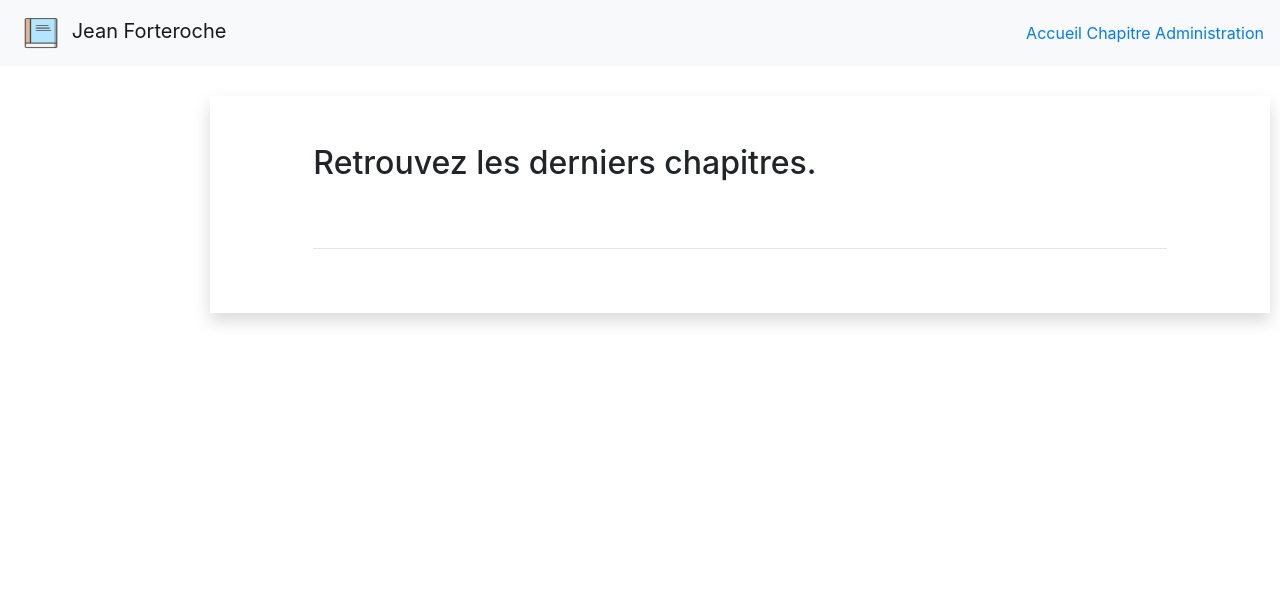
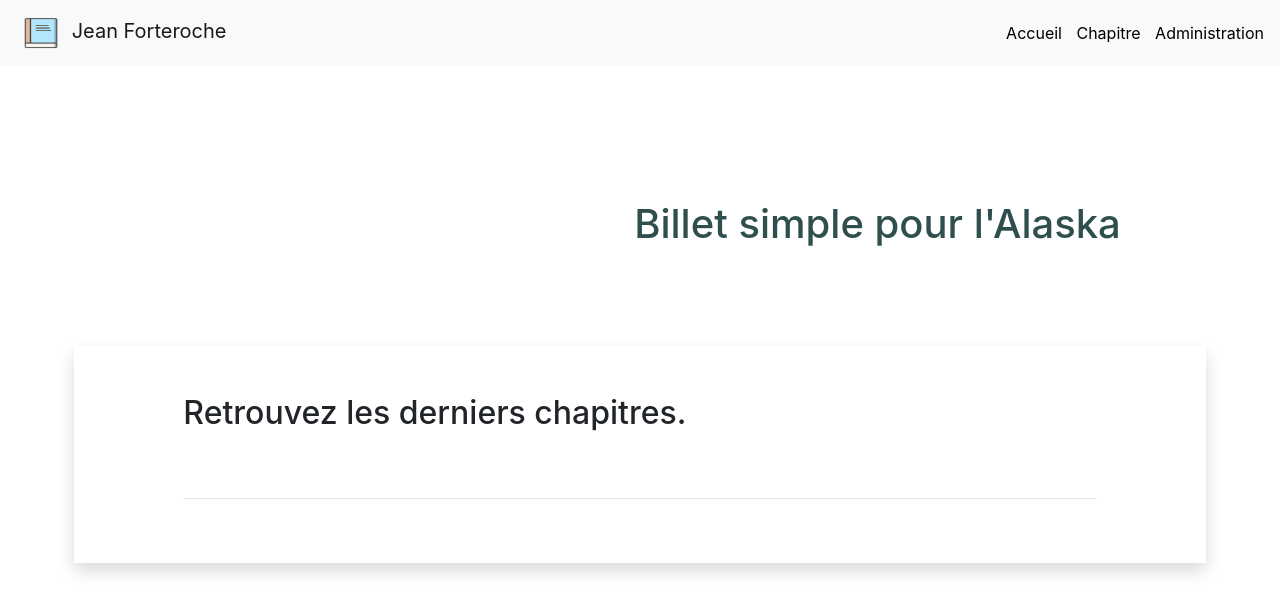
Before and after one commit to medlamrani/Blog-Ecrivain, a PHP site: page / in a window 1280 px wide. Shown: the top 614 px of the page. Run offline with PHP 8.4, Linux system fonts and the light colour scheme; data that the repository does not hold is empty; some libraries are stand-ins or nearby versions.

Commit message:
css file modif

```diff
--- a/public/css/style.css
+++ b/public/css/style.css
@@ -2,6 +2,36 @@
   font-family: "Lato", sans-serif;
 }
 
+.masthead
+{
+width: 100%;
+height: calc(100vh - 100px);
+min-height: 775px;
+padding-top: 0;
+padding-bottom: 0;
+background: url(../images/bg-book1.jpg);
+background-size: cover;
+background-position-y: top;
+}
+
+.headtext
+{
+color: white;
+margin-top: 200px;
+margin-left: auto;
+text-align: right;
+}
+
+section{
+margin-bottom: 100px;
+}
+
+.navlink
+{
+text-decoration: none;
+color: black;
+margin-left: 10px;
+}
 .sidenav {
   height: 100%;
   width: 200px;
@@ -27,9 +57,45 @@
 }
 
 .main {
-    margin-left: 200px; /* Same as the width of the sidenav */
-    font-size: 28px; /* Increased text to enable scrolling */
+  width: 90% ;
+  margin: -50px auto 100px;
+  font-size: 28px;
   padding: 0px 10px;
+
+}
+
+.admin {
+  margin-left: 200px;
+}
+
+#articles
+{
+  width: 100%;
+  margin-top: 100px;
+}
+
+.shadow
+{
+  box-shadow: 10px 10px 10px black;
+}
+
+.list{
+  color: darkslategray;
+}
+
+.list h1 {
+  text-align: center;
+}
+
+h3 a {
+  font-size: 36px;
+  text-decoration: none;
+  color: black;
+}
+
+h3 a:hover {
+  text-decoration: none;
+  color: darkcyan;
 }
 
 .login-bloc{
```
Lines whose indentation alone changed are shown as unchanged.
